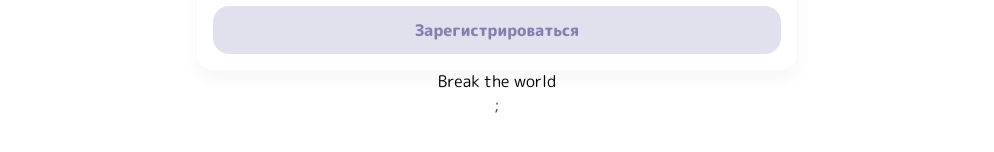
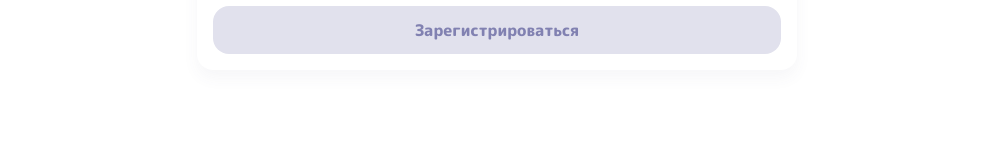
Before and after one commit to and-tol/artem-pizza, a React (Create React App) app in the folder client/: page /signup in a window 1280 px wide. Shown: the part 472-624 px from the top of the page, without its empty margins (143-1137 px from the left). Built offline with nearby package versions, Linux system fonts and the light colour scheme.

Commit message:
chore: minor change

```diff
--- a/client/src/App.jsx
+++ b/client/src/App.jsx
@@ -11,11 +11,10 @@ import { PizzaConfiguratorPage } from './pages/PizzaConfiguratorPage';
 import { SignupPage } from './pages/SignupPage';
 // Components
 import {
-    Header,
-
-    HeaderCheckoutPage, HeaderConfiguratorPage,
-
-    HeaderGeneral
+  Header,
+  HeaderCheckoutPage,
+  HeaderConfiguratorPage,
+  HeaderGeneral,
 } from './share/components';
 // Styles
 const GlobWrapper = styled.div`
@@ -91,7 +90,6 @@ function App() {
             <NotFoundPage />
           </Route>
         </Switch>
-        <button onClick={()=> {throw new Error('Error')}}>Break the world</button>;
       </Main>
     </GlobWrapper>
   );
```
